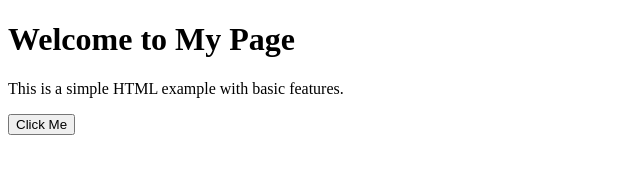
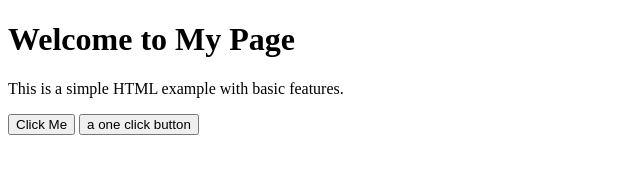
Before and after one commit to AbdulQadeerKhan555/localRepo, a plain HTML site: page localRepo/index.html in a window 1280 px wide. Shown: the whole page, without its empty margins (0-640 px from the left). Drawn offline with Linux system fonts and the light colour scheme.

Commit message:
button addtion

```diff
--- a/localRepo/index.html
+++ b/localRepo/index.html
@@ -9,5 +9,6 @@
     <h1>Welcome to My Page</h1>
     <p>This is a simple HTML example with basic features.</p>
     <button onclick="alert('Button clicked!')">Click Me</button>
+    <button>a one click button</button>
 </body>
 </html>
```
